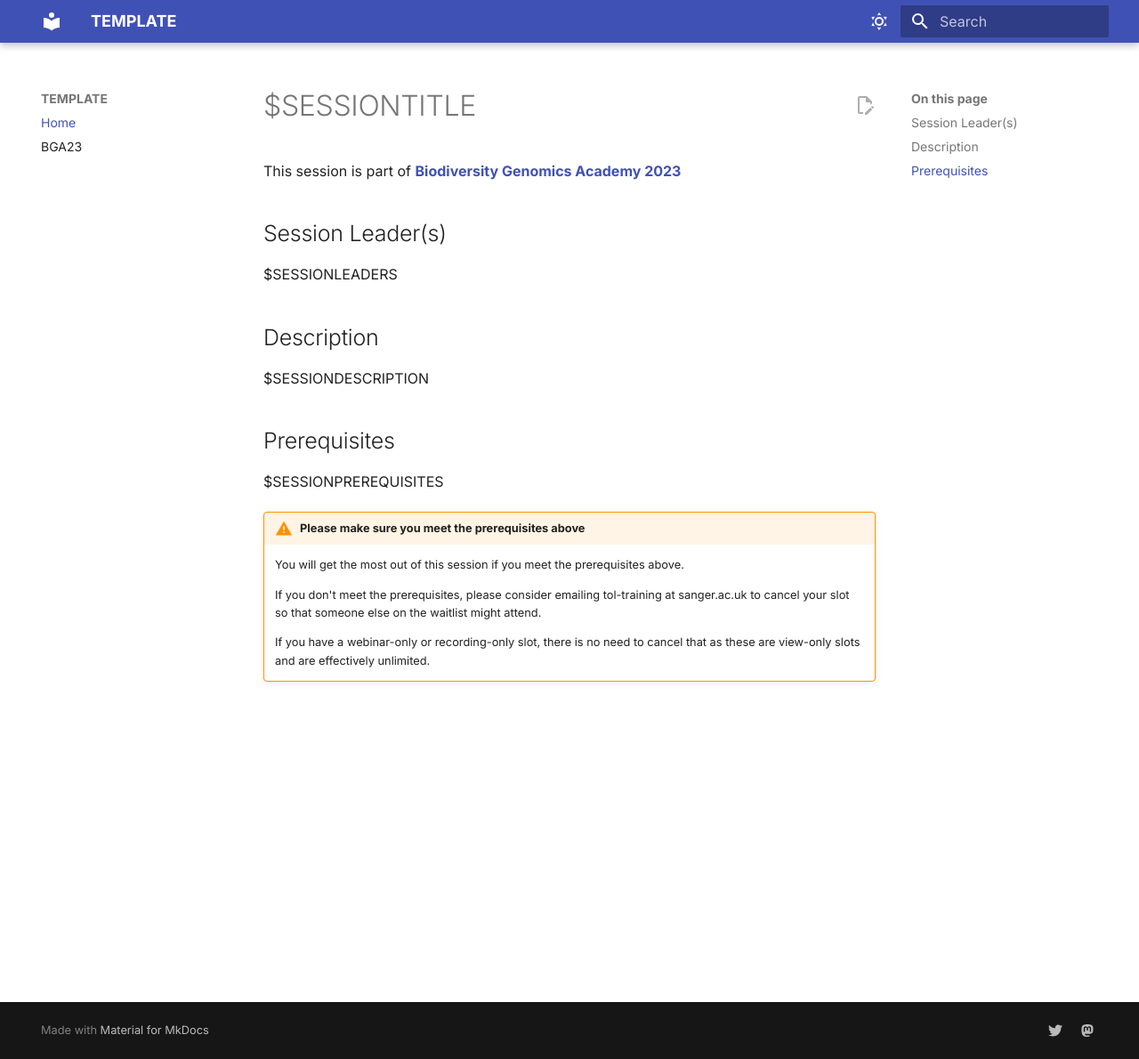
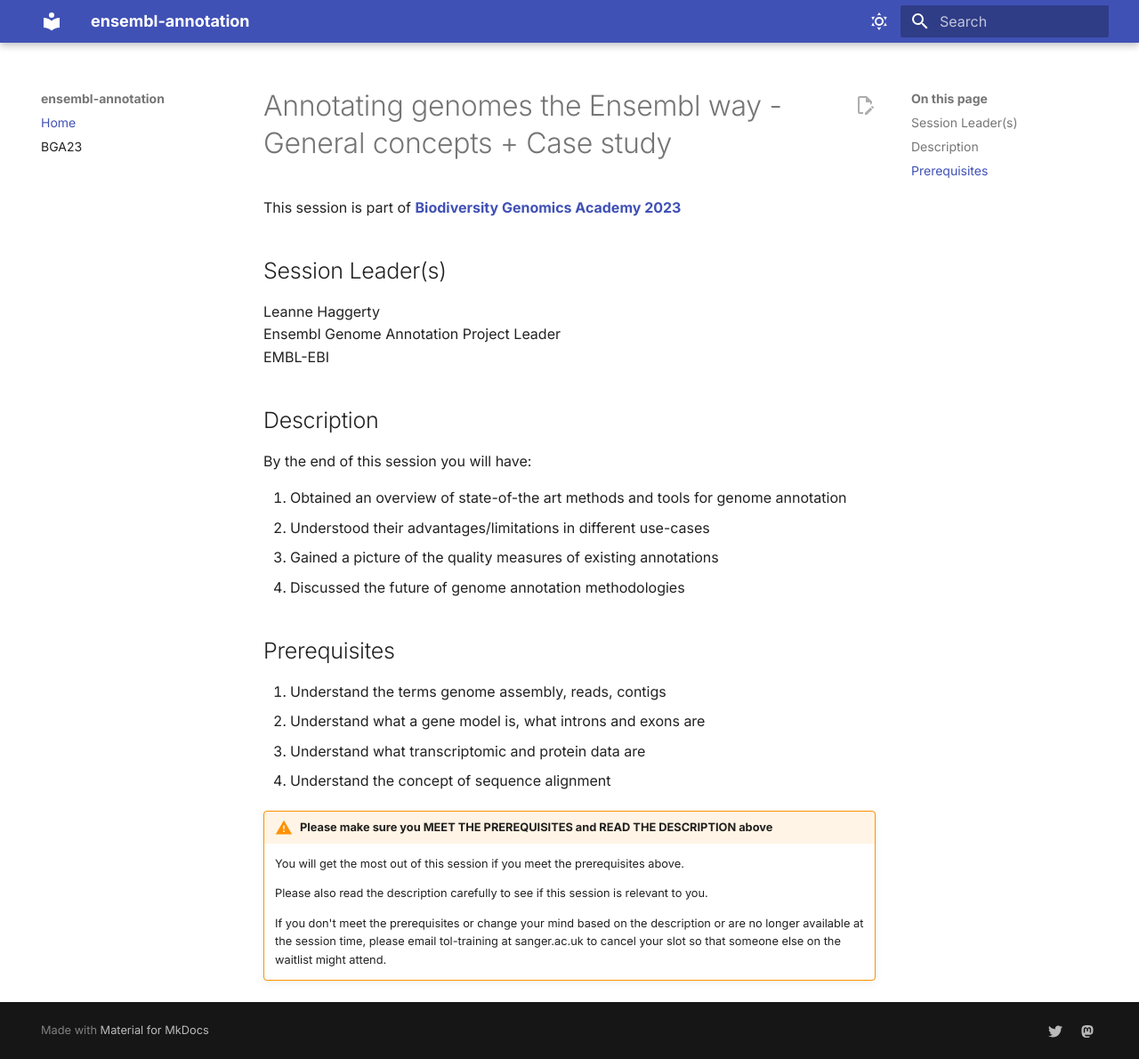
Before and after one commit to BGAcademy23/ensembl-annotation, an MkDocs documentation site: the page built from docs/README.md, in a window 1280 px wide and 1190 px high. Shown: the whole window at 89% size. Built offline with MkDocs 1.6.1 and Material for MkDocs 9.7.7, drawn with Linux system fonts in a browser that asks for light colours.

Commit message:
update from form

```diff
--- a/docs/README.md
+++ b/docs/README.md
@@ -1,23 +1,33 @@
-# $SESSIONTITLE
+# Annotating genomes the Ensembl way - General concepts + Case study
 
 This session is part of [**Biodiversity Genomics Academy 2023**](https://BGA23.org)
 
 ## Session Leader(s)
 
-$SESSIONLEADERS
+Leanne Haggerty
+Ensembl Genome Annotation Project Leader
+EMBL-EBI
 
 ## Description
 
-$SESSIONDESCRIPTION
+By the end of this session you will have:
+
+1. Obtained an overview of state-of-the art methods and tools for genome annotation
+2. Understood their advantages/limitations in different use-cases
+3. Gained a picture of the quality measures of existing annotations
+4. Discussed the future of genome annotation methodologies
 
 ## Prerequisites
 
-$SESSIONPREREQUISITES
+1. Understand the terms genome assembly, reads, contigs
+2. Understand what a gene model is, what introns and exons are
+3. Understand what transcriptomic and protein data are
+4. Understand the concept of sequence alignment
 
-!!! warning "Please make sure you meet the prerequisites above"
+!!! warning "Please make sure you MEET THE PREREQUISITES and READ THE DESCRIPTION above"
 
     You will get the most out of this session if you meet the prerequisites above.
 
-    If you don't meet the prerequisites, please consider emailing tol-training at sanger.ac.uk to cancel your slot so that someone else on the waitlist might attend.
+    Please also read the description carefully to see if this session is relevant to you.
 
-    If you have a webinar-only or recording-only slot, there is no need to cancel that as these are view-only slots and are effectively unlimited.
+    If you don't meet the prerequisites or change your mind based on the description or are no longer available at the session time, please email tol-training at sanger.ac.uk to cancel your slot so that someone else on the waitlist might attend.
--- a/mkdocs.yml
+++ b/mkdocs.yml
@@ -1,5 +1,5 @@
-site_name: TEMPLATE
-edit_uri: https://github.com/bgacademy23/TEMPLATE/blob/main/docs
+site_name: ensembl-annotation
+edit_uri: https://github.com/bgacademy23/ensembl-annotation/blob/main/docs
 
 nav:
     - Home: README.md
```
Also changed, not shown: README.md (+17 -7 lines).
